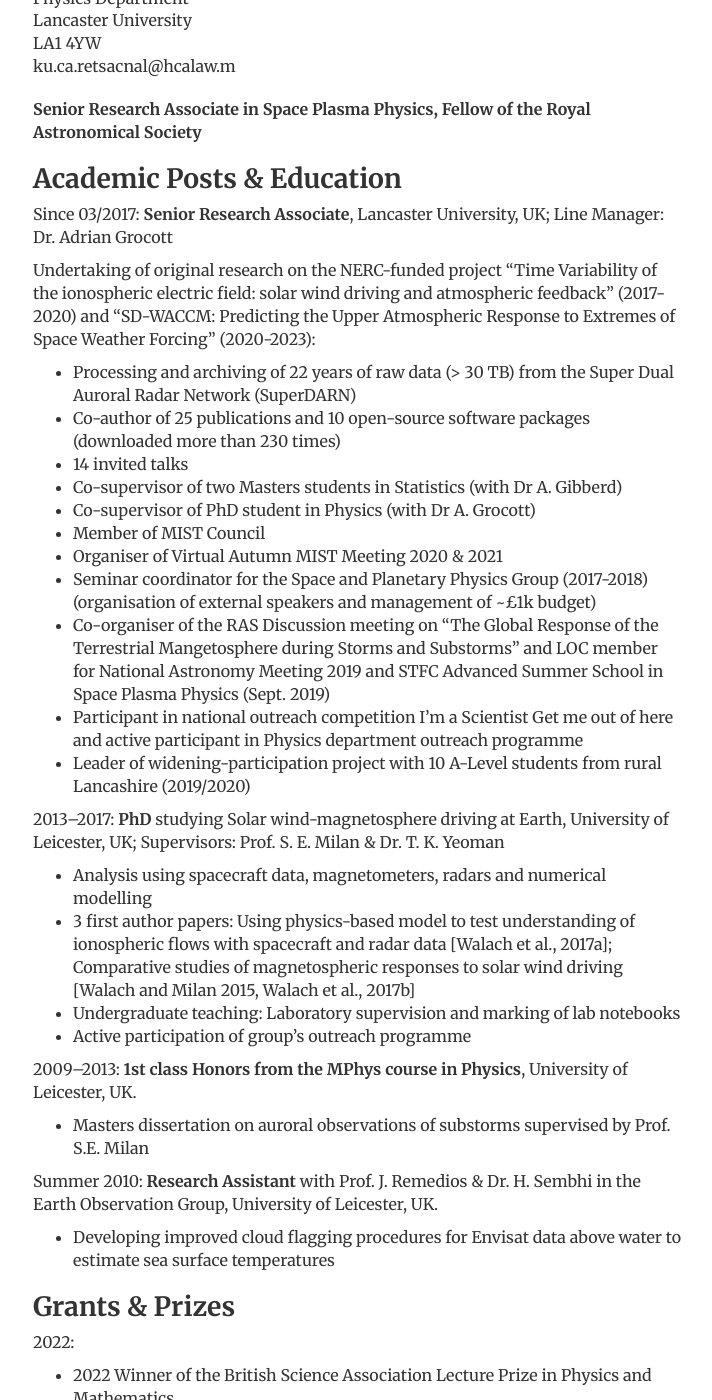
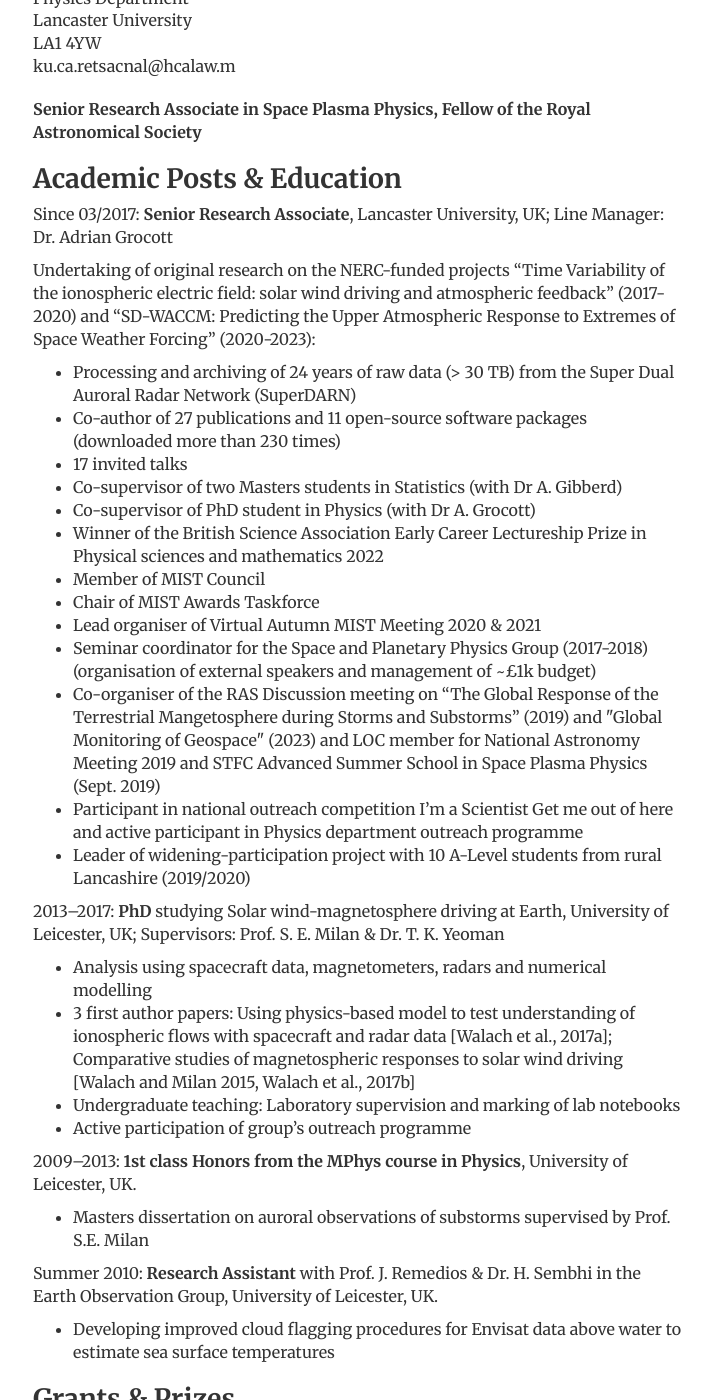
Before and after one commit to mtwalach/mtwalach.github.io, a Jekyll site: the page built from cv/index.html, in a window 1280 px wide and 1400 px high, scrolled down 232 px. Shown: the whole window, without its empty margins (283-995 px from the left). Built offline with Jekyll 4.4.1, drawn with Linux system fonts in a browser that asks for light colours; some of the changed text lies outside the part shown.

Commit message:
updated CV

```diff
--- a/cv/index.html
+++ b/cv/index.html
@@ -24,17 +24,19 @@ description:   Maria-Theresia Walach // Space plasma physics & planetary science
 				<p><strong>Senior Research Associate in Space Plasma Physics, Fellow of the Royal Astronomical Society</strong></p>
 				<h2>Academic Posts & Education</h2>
 					<p>Since 03/2017: <strong>Senior Research Associate</strong>, Lancaster University, UK; Line Manager: Dr. Adrian Grocott</p>
-					<p>Undertaking of original research on the NERC-funded project “Time Variability of the ionospheric electric field: solar wind driving and atmospheric feedback” (2017-2020) and “SD-WACCM: Predicting the Upper Atmospheric Response to Extremes of Space Weather Forcing” (2020-2023):</p>
+					<p>Undertaking of original research on the NERC-funded projects “Time Variability of the ionospheric electric field: solar wind driving and atmospheric feedback” (2017-2020) and “SD-WACCM: Predicting the Upper Atmospheric Response to Extremes of Space Weather Forcing” (2020-2023):</p>
 					<ul>
-						<li>Processing and archiving of 22 years of raw data (> 30 TB) from the Super Dual Auroral Radar Network (SuperDARN)</li></li>
-						<li>Co-author of 25 publications and 10 open-source software packages (downloaded more than 230 times)</li>
-						<li>14 invited talks</li>
+						<li>Processing and archiving of 24 years of raw data (> 30 TB) from the Super Dual Auroral Radar Network (SuperDARN)</li>
+						<li>Co-author of 27 publications and 11 open-source software packages (downloaded more than 230 times)</li>
+						<li>17 invited talks</li>
 						<li>Co-supervisor of two Masters students in Statistics (with Dr A. Gibberd)</li>
 						<li>Co-supervisor of PhD student in Physics (with Dr A. Grocott)</li>
+						<li>Winner of the British Science Association Early Career Lectureship Prize in Physical sciences and mathematics 2022</li>
 						<li>Member of MIST Council</li>
-						<li>Organiser of Virtual Autumn MIST Meeting 2020 & 2021</li>
+						<li>Chair of MIST Awards Taskforce</li>
+						<li>Lead organiser of Virtual Autumn MIST Meeting 2020 & 2021</li>
 						<li>Seminar coordinator for the Space and Planetary Physics Group (2017-2018) (organisation of external speakers and management of ~£1k budget)</li>
-						<li>Co-organiser of the RAS Discussion meeting on “The Global Response of the Terrestrial Mangetosphere during Storms and Substorms” and LOC member for National Astronomy Meeting 2019 and STFC Advanced Summer School in Space Plasma Physics (Sept. 2019)</li>
+						<li>Co-organiser of the RAS Discussion meeting on “The Global Response of the Terrestrial Mangetosphere during Storms and Substorms” (2019) and "Global Monitoring of Geospace" (2023) and LOC member for National Astronomy Meeting 2019 and STFC Advanced Summer School in Space Plasma Physics (Sept. 2019)</li>
 						<li>Participant in national outreach competition I’m a Scientist Get me out of here and active participant in Physics department outreach programme</li>
 						<li>Leader of widening-participation project with 10 A-Level students from rural Lancashire (2019/2020)</li>
 					</ul>
@@ -56,7 +58,7 @@ description:   Maria-Theresia Walach // Space plasma physics & planetary science
 				<h2>Grants & Prizes</h2>
 				<p>2022:</p>
 					<ul>
-						<li>2022 Winner of the British Science Association Lecture Prize in Physics and Mathematics</li>
+						<li>2022 Winner of the British Science Association Lecture Prize in Physical sciences and mathematics</li>
 					</ul>
 				<p>2019:</p>
 				<ul>
@@ -110,9 +112,12 @@ description:   Maria-Theresia Walach // Space plasma physics & planetary science
 						<li>Lancaster University, 18/03/2017, Lancaster, UK.</li>
 						<li>Swedish Institute of Space Physics Uppsala, 03/02/2016, Uppsala, Sweden.</li>
 					</ul>
-					<li>Invited Engagement Talks:</li>
+					<li>Invited Public Engagement Talks:</li>
 						<ul>
-							<li>Mars Week, UK Space Education Office, 16/03/2022, virtual.</li>
+							<li>Mars Week 2023, UK Space Education Office, 10/03/2023, virtual.</li>
+							<li>Yorkshire Philosophical Society, 20/10/2022. </li>
+							<li>British Science Festival 2022, British Science Association, 15/09/2022. </li>
+							<li>Mars Week 2022, UK Space Education Office, 16/03/2022, virtual.</li>
 						</ul>
 			</ul>
 			<h2>Community Leadership:</h2>
@@ -138,7 +143,7 @@ description:   Maria-Theresia Walach // Space plasma physics & planetary science
 				<li>Virtual Talk: How the Aurora Lights up Space, 16/03/2022, Mars Week, UK Space Education Office.</li>
 				<li>Presenting Journey across the Solar System, Light Up Lancaster, 2017.</li>
 				<li>Outreach talk, explaining research to the public, Pub-hD talk, Leicester, UK: 2015.</li>
-				<li>Setting up & talking to visitors at the Stargazing Live Event, Leicester, UK.</li>
+				<li>Setting up & talking to visitors at the Stargazing Live Event, Leicester, UK:</li>
 				<li> 2015: ionospheric & magnetospheric phenomena; 2014: Space Weather; 2013: Supernovae, Gamma Ray Bursts & SWIFT.</li>
 				<li>Outreach talk, explaining research to the public, Pub-hD talk, Leicester, UK: 2015.</li>
 				<li>3 Minute Presentation to a non-specialist audience explaining my research, 3 Minute Wonder Competition, organised by the Institute of Physics: 2014 & 2015.</li>
@@ -146,6 +151,8 @@ description:   Maria-Theresia Walach // Space plasma physics & planetary science
 			<h2>Media:</h2>
 				<ul>
 					<li> Written:
+						<p> Article for BBC Sky at Night Magazine: Dancing Lights from Space: Investigating the Aurora (2023), BBC Sky at Night Magazine, published by Immediate Media, print: March 2023 issue (<a href="https://www.skyatnightmagazine.com/space-science/what-causes-the-aurora/">online version</a>).
+						<p> Commentary for <a href="https://www.washingtonpost.com/climate-environment/2022/12/15/space-hurricanes-auroras/">Washington Post</a> (December 2022).
 						<p> Commentary for <a href="https://physicsworld.com/a/space-hurricane-observed-in-the-earths-upper-atmosphere/">Physics World</a> (March 2021).
 						Blogpost for  <a href="http://wp.lancs.ac.uk/aurorawatchuk/2018/02/09/changing-the-perspective-looking-at-the-aurora-from-space/">AuroraWatch UK</a> (February 2018).</p> </li>
 
```
Also changed, not shown: 1 other file.
